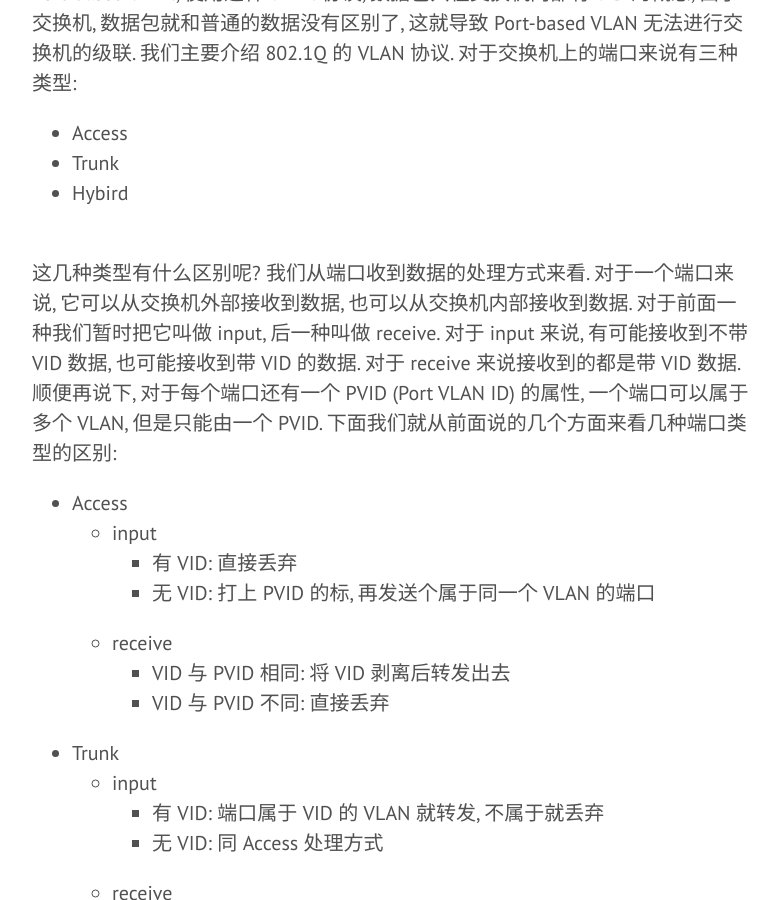
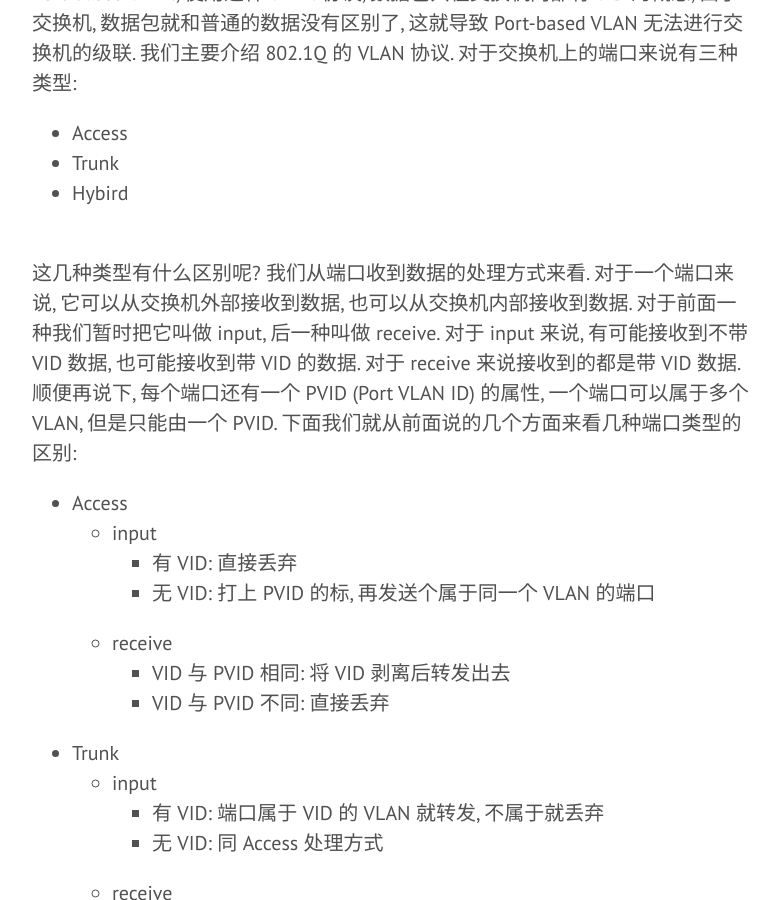
Before and after one commit to yoncise/yoncise.github.io, a Jekyll site: the page built from _posts/2020-11-21-16318107.md, in a window 1280 px wide and 900 px high, scrolled down 1040 px. Shown: the whole window, without its empty margins (428-1207 px from the left). Built offline with Jekyll 4.4.1, drawn with Linux system fonts in a browser that asks for light colours.

Commit message:
sync from yuque

```diff
--- a/_posts/2020-11-21-16318107.md
+++ b/_posts/2020-11-21-16318107.md
@@ -20,7 +20,7 @@ title: GS108PEv3 实现单线复用
 - Hybird
 
 
-<br />这几种类型有什么区别呢? 我们从端口收到数据的处理方式来看. 对于一个端口来说, 它可以从交换机外部接收到数据, 也可以从交换机内部接收到数据. 对于前面一种我们暂时把它叫做 input, 后一种叫做 receive. 对于 input 来说, 有可能接收到不带 VID 数据, 也可能接收到带 VID 的数据. 对于 receive 来说接收到的都是带 VID 数据. 顺便再说下, 对于每个端口还有一个 PVID (Port VLAN ID) 的属性, 一个端口可以属于多个 VLAN, 但是只能由一个 PVID. 下面我们就从前面说的几个方面来看几种端口类型的区别:<br />
+<br />这几种类型有什么区别呢? 我们从端口收到数据的处理方式来看. 对于一个端口来说, 它可以从交换机外部接收到数据, 也可以从交换机内部接收到数据. 对于前面一种我们暂时把它叫做 input, 后一种叫做 receive. 对于 input 来说, 有可能接收到不带 VID 数据, 也可能接收到带 VID 的数据. 对于 receive 来说接收到的都是带 VID 数据. 顺便再说下, 每个端口还有一个 PVID (Port VLAN ID) 的属性, 一个端口可以属于多个 VLAN, 但是只能由一个 PVID. 下面我们就从前面说的几个方面来看几种端口类型的区别:<br />
 
 - Access
    - input
```
